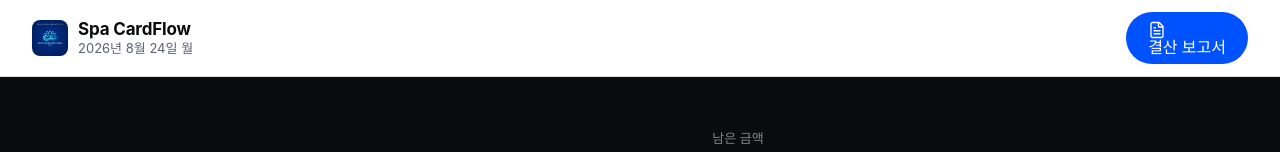
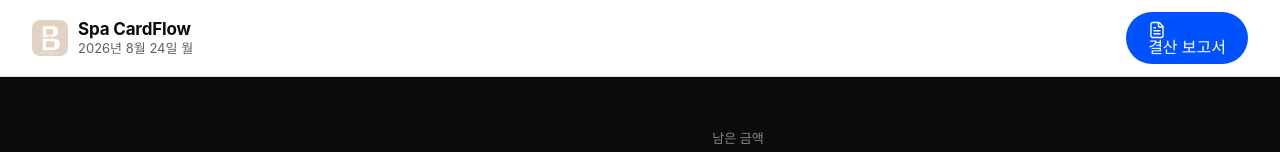
Before and after one commit to 2000BOH/Spa-CardFlow, a React (Vite) app: page / in a window 1280 px wide. Shown: the top 152 px of the page. Built offline with nearby package versions, Linux system fonts and the light colour scheme; no server answers; the database is empty; a web font is replaced by a local one.

Commit message:
feat: SVG 로고 생성 및 적용, 결산보고서 제목 표시줄 텍스트 제거 강제 캐시 무력화

```diff
--- a/src/components/Header.tsx
+++ b/src/components/Header.tsx
@@ -23,7 +23,7 @@ export const Header: React.FC<HeaderProps> = ({ title, subtitle, onOpenReport, r
     <header className="sc-header">
       <div className="sc-header-in">
         <div className="sc-brand">
-          <img src="/logo.png" alt="블루오션 웰니스 스파" />
+          <img src="/logo.svg" alt="블루오션 웰니스 스파" />
           <div style={{ minWidth: 0 }}>
             <div className="sc-brand-title">{title}</div>
             <div className="sc-brand-sub">{today}</div>
--- a/src/components/ReportModal.tsx
+++ b/src/components/ReportModal.tsx
@@ -145,7 +145,7 @@ export const ReportModal: React.FC<ReportModalProps> = ({ isOpen, onClose, expen
           <div className="sc-report-head">
             <div style={{ minWidth: 0 }}>
               <div className="sc-report-org">
-                <img src="/logo.png?v=2" alt="" />
+                <img src="/logo.svg" alt="" />
                 <div>
                   <div className="sc-report-org-name">BLUE OCEAN WELLNESS SPA</div>
                 </div>
```
Also changed, not shown: public/logo.svg (added).
